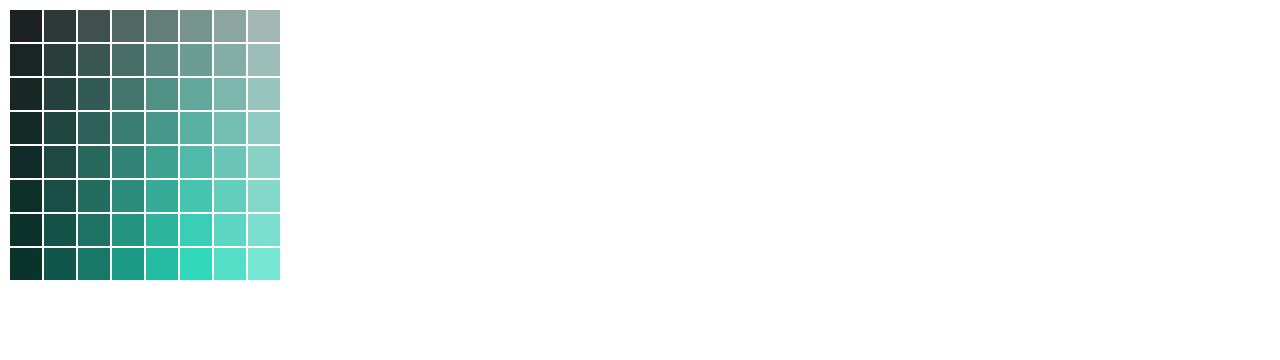
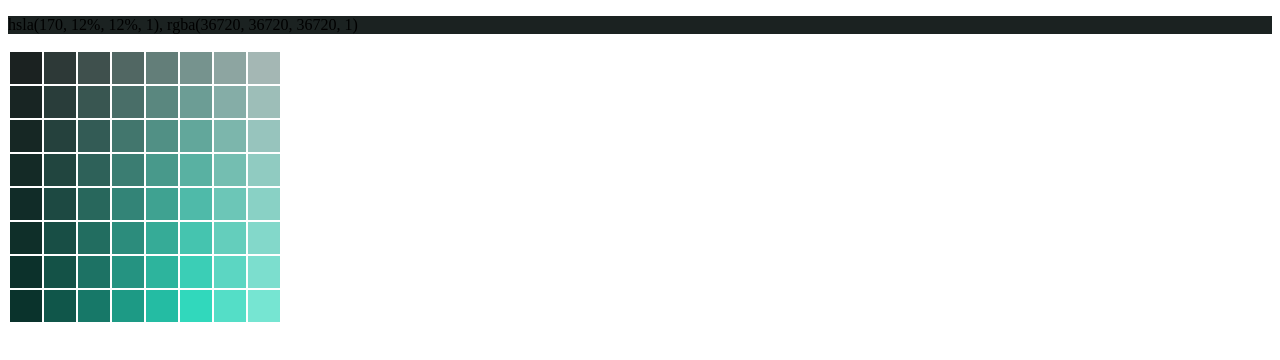
Before and after one commit to SavageWilliam/hsla-colour-swatch, a plain HTML site: page index.html in a window 1280 px wide. Both pictures are taken after a click on the element 26 px from the left and 26 px from the top of the page. Drawn offline with Linux system fonts and the light colour scheme.

Commit message:
adds function to grab data from clicked cell and display values

```diff
--- a/index.html
+++ b/index.html
@@ -7,6 +7,10 @@
   </head>
   <body>
     <div id='toolbar'>
+      <div id='colorInfo'>
+        <p id='clickedRgb'></p>
+        <p id='clickedHsla'></p>
+      </div>
     </div>
 
     <table id='table-swatch'>
--- a/main.js
+++ b/main.js
@@ -1,6 +1,53 @@
 
 let hue = 170, opacity = 1;
-const toolbar = document.getElementById('toolbar')
+
+const fillGrid = function(hue, opacity) {
+
+  for(let x=1; x<9; x++) {
+    let row = document.getElementById(`row-${x}`);
+    let sat = (x*8)+4;
+
+    for(let y=1; y<9; y++) {
+      let light = (y*8)+4;
+      let hslaString = `hsla(${hue}, ${sat}%, ${light}%, ${opacity})`;
+      let rgb = hslToRgb(hue, sat, light);
+      let rgbString = `rgba(${rgb[0]}, ${rgb[1]}, ${rgb[2]}, ${opacity})`
+
+
+      let singleSwatch = document.createElement("TD")
+
+      singleSwatch.style.backgroundColor = hslaString
+
+      setAttributes(singleSwatch, {"rbg": rgbString, "hsla": hslaString});
+
+
+      singleSwatch.addEventListener('click', function() {
+
+        let rbg = singleSwatch.getAttribute('rgb');
+        let hsla = singleSwatch.getAttribute('hsla');
+        console.log(hsla);
+
+
+        const colorInfo = document.getElementById('colorInfo')
+
+        colorInfo.style.backgroundColor = hslaString;
+        colorInfo.innerHTML =
+          `<p>${hslaString}, ${rgbString}</p>`
+
+
+      });
+
+      row.appendChild(singleSwatch);
+
+    }
+  }
+}
+
+function setAttributes(el, attrs) {
+  for(var key in attrs) {
+    el.setAttribute(key, attrs[key]);
+  }
+}
 
 //convert hsl to Rgb
 function hslToRgb(h, s, l){
@@ -26,56 +73,6 @@ function hslToRgb(h, s, l){
   return [Math.round(r * 255), Math.round(g * 255), Math.round(b * 255)];
 }
 
-const tableSwatch = document.getElementById('table-swatch');
-
-const fillGrid = function(hue, opacity) {
-
-  for(let x=1; x<9; x++) {
-    let row = document.getElementById(`row-${x}`);
-    let sat = (x*8)+4;
-
-    for(let y=1; y<9; y++) {
-      let light = (y*8)+4;
-      let hslaString = `hsla(${hue}, ${sat}%, ${light}%, ${opacity})`;
-      let rgb = hslToRgb(hue, sat, light);
-      let rgbString = `rgba(${rgb[0]}, ${rgb[1]}, ${rgb[2]}, ${opacity})`
 
 
-      let singleSwatch = document.createElement("TD")
-
-      singleSwatch.style.backgroundColor = hslaString
-
-      setAttributes(singleSwatch, {"rbg": rgbString, "hsla": hslaString});
-
-
-      singleSwatch.addEventListener('click', function() {
-
-        let colour = singleSwatch.getAttribute('colour-data');
-
-        let colorInfo = document.createElement("DIV");
-        console.log(colorInfo);
-        colorInfo.style.backgroundColor = hslaString;
-        colorInfo.setAttribute('colour', hslaString);
-
-        toolbar.appendChild(singleSwatchDiv);
-      });
-
-      row.appendChild(singleSwatch);
-
-    }
-  }
-}
-
-function setAttributes(el, attrs) {
-  for(var key in attrs) {
-    el.setAttribute(key, attrs[key]);
-  }
-}
-
-function gettAttributes(el, attrs) {
-  for(var key in attrs) {
-    el.getAttribute(key, attrs[key]);
-  }
-}
-
 window.onload = fillGrid(170, 1);
```
